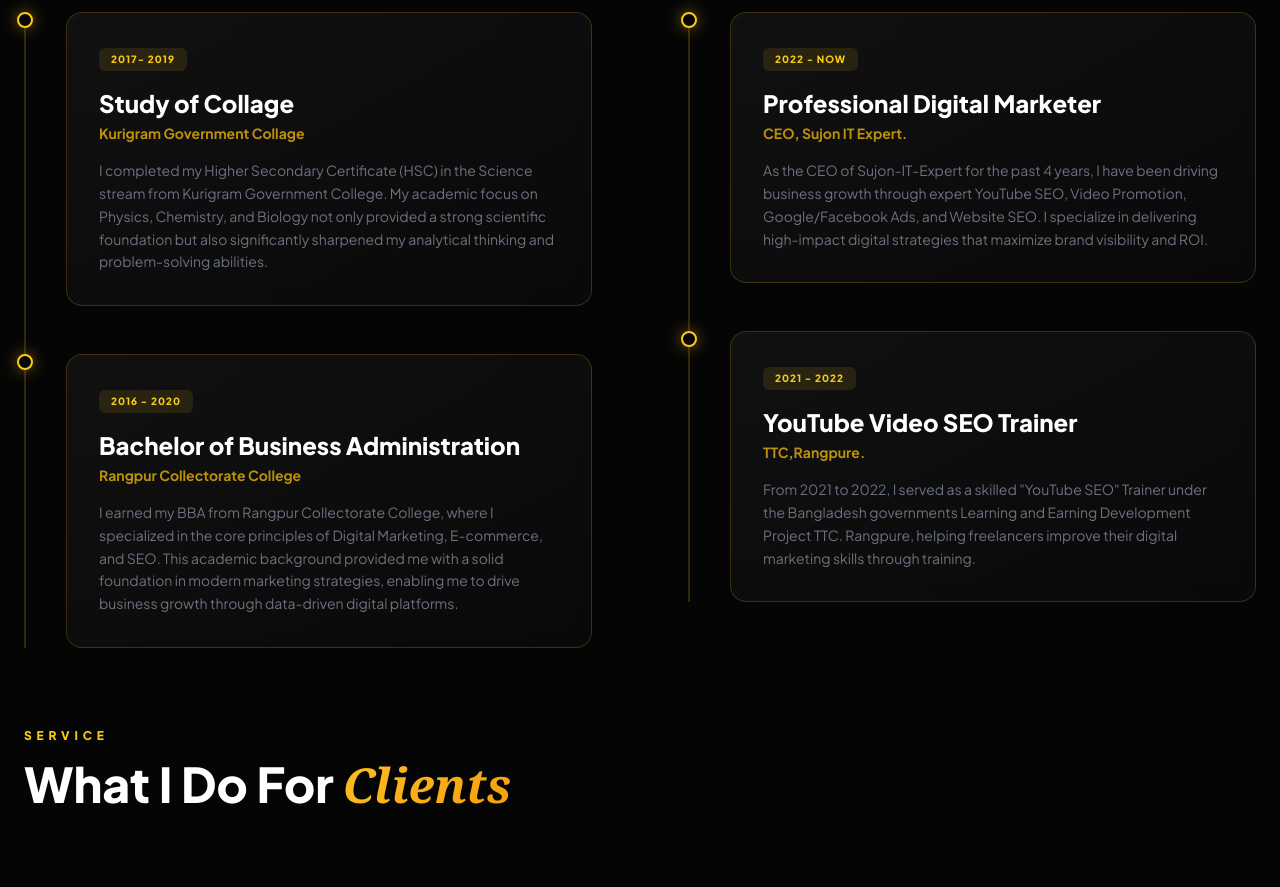
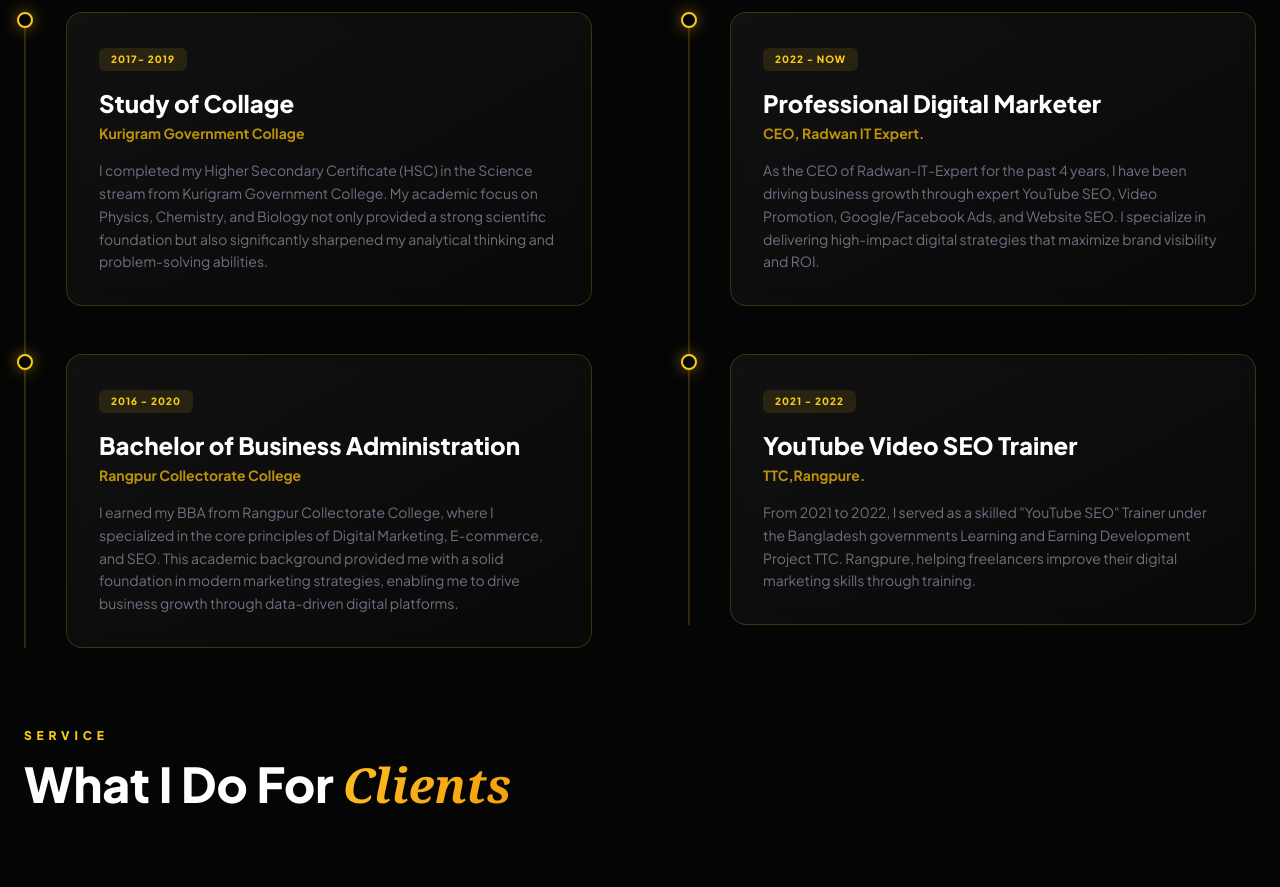
Before and after one commit to mdtamimiubal5-maker/bdredwan, a React (Vite) app: page / in a window 1280 px wide. Shown: the part 2360-3247 px from the top of the page. Built offline with nearby package versions, Linux system fonts and the light colour scheme; a web font is replaced by a local one.

Commit message:
Update Resume.tsx

```diff
--- a/components/Resume.tsx
+++ b/components/Resume.tsx
@@ -41,8 +41,8 @@
     {
       year: '2022 - Now',
       title: 'Professional Digital Marketer',
-      company: 'CEO, Sujon IT Expert.',
-      desc: 'As the CEO of Sujon-IT-Expert for the past 4 years, I have been driving business growth through expert YouTube SEO, Video Promotion, Google/Facebook Ads, and Website SEO. I specialize in delivering high-impact digital strategies that maximize brand visibility and ROI.'
+      company: 'CEO, Radwan IT Expert.',
+      desc: 'As the CEO of Radwan-IT-Expert for the past 4 years, I have been driving business growth through expert YouTube SEO, Video Promotion, Google/Facebook Ads, and Website SEO. I specialize in delivering high-impact digital strategies that maximize brand visibility and ROI.'
     },
     {
       year: '2021 - 2022',
```
